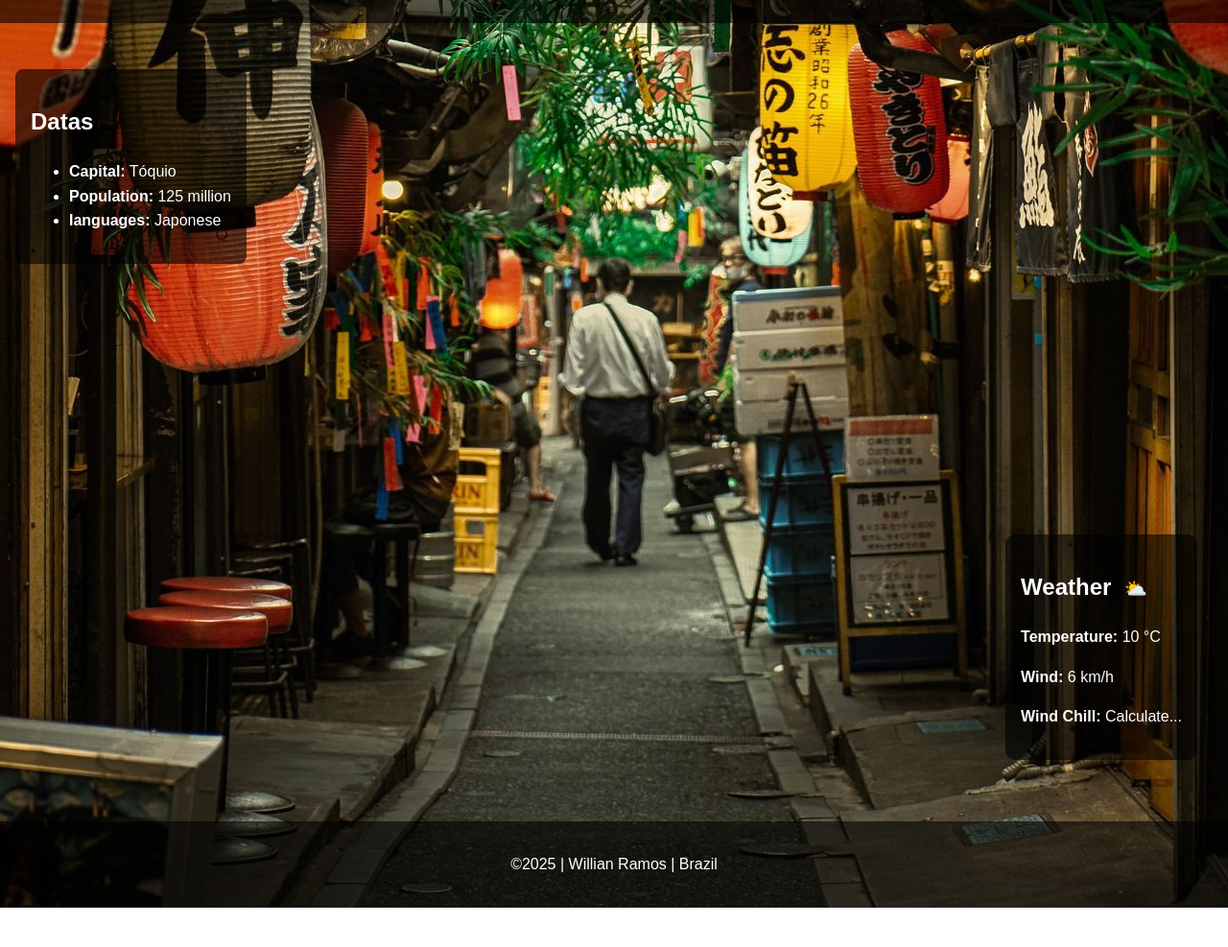
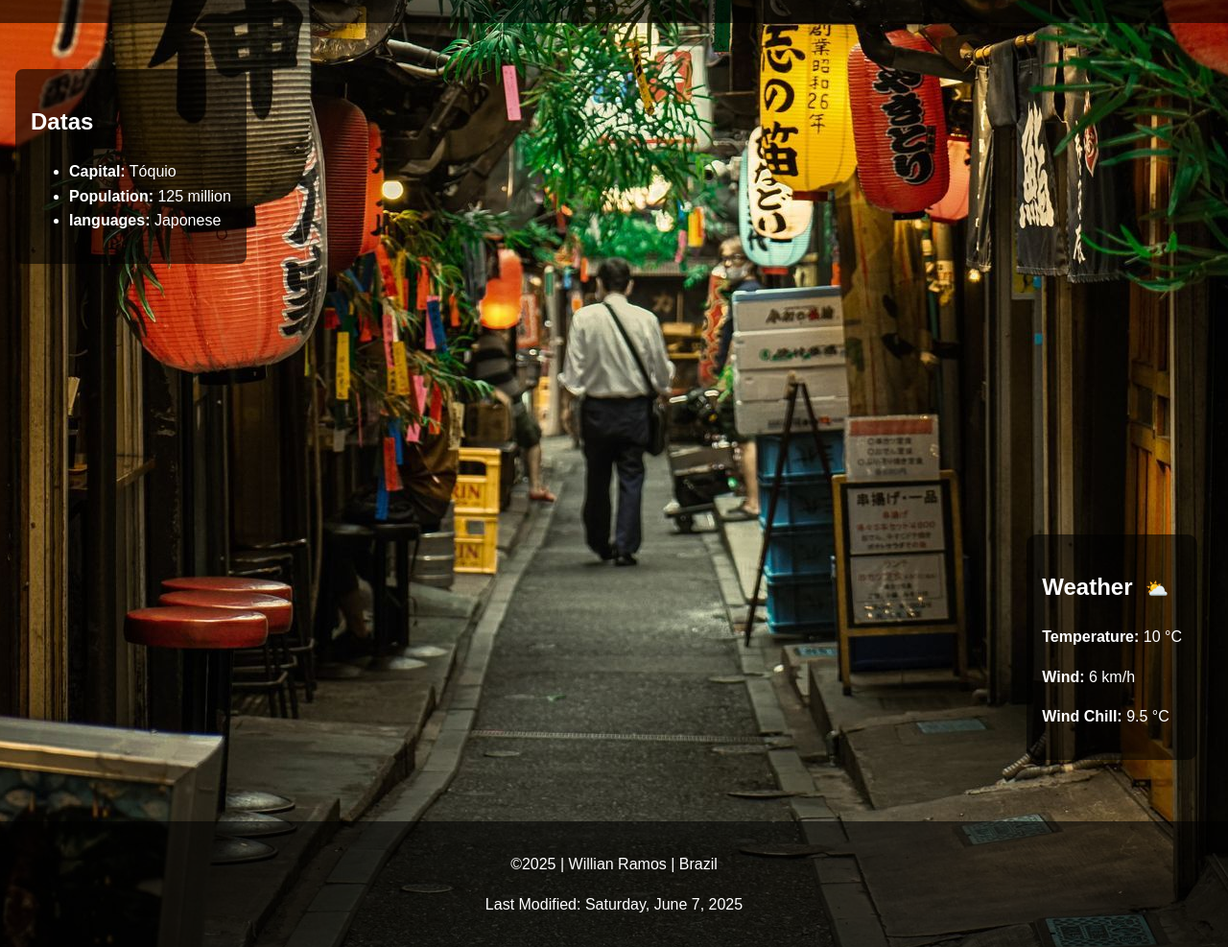
Before and after one commit to Willian-byu-pro/wdd131, a plain HTML site: page week03/place.html in a window 1280 px wide. Shown: the part 102-1089 px from the top of the page at 96% size. Before the commit the page ends 1048 px from the top, so only its background shows below. Drawn offline with Linux system fonts and the light colour scheme.

Commit message:
git push

```diff
--- a/week03/place.html
+++ b/week03/place.html
@@ -5,7 +5,7 @@
   <meta name="viewport" content="width=device-width, initial-scale=1.0" />
   <title>Japan - Country Page</title>
   <link rel="stylesheet" href="styles/place.css" />
-  <script src="week03/script/place.js" defer></script>
+  <script src="/week03/script/place.js" defer></script>
 </head>
 <body>
   <header>
```
